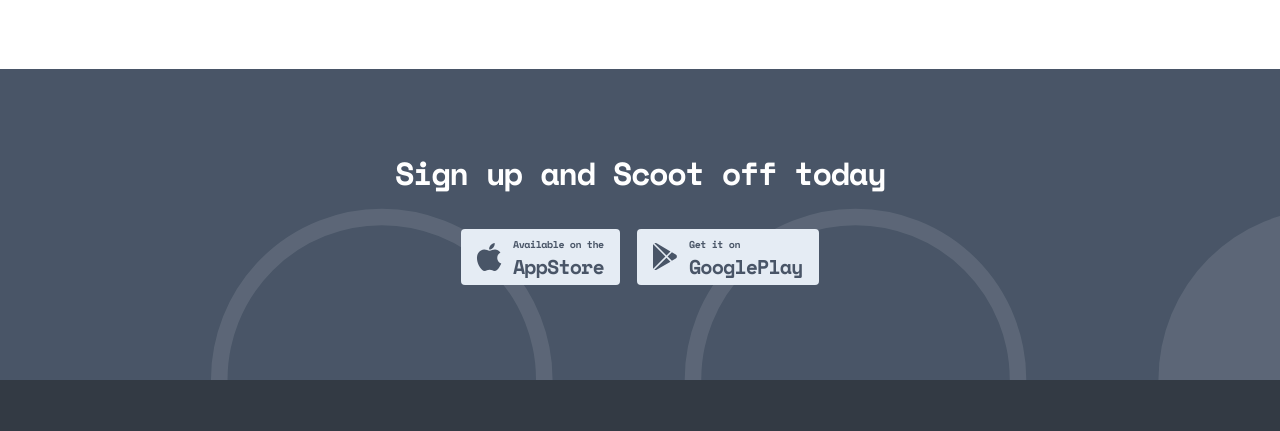
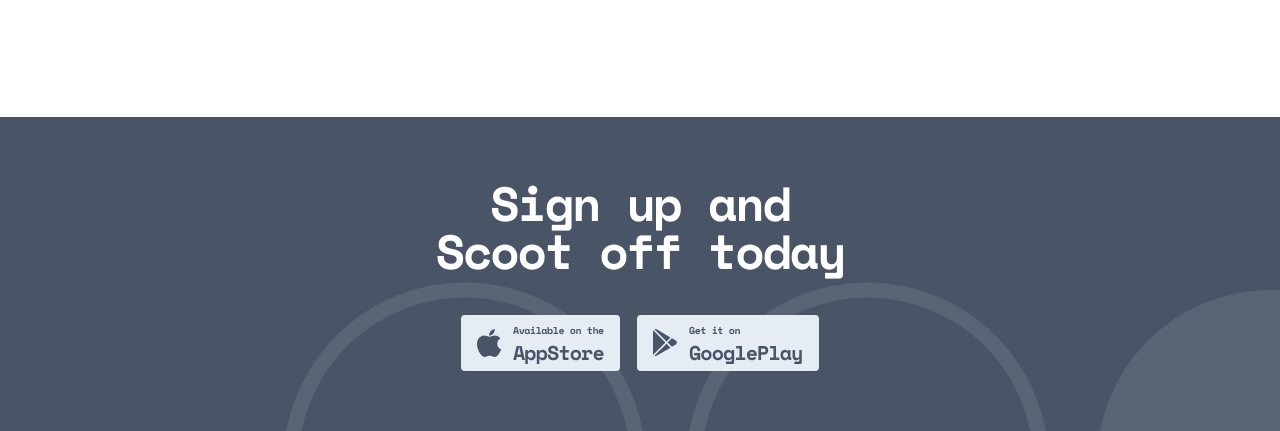
Before and after one commit to richieAiello/scoot-website, a website built with Parcel: page src/html/index.html in a window 1280 px wide. Shown: the part 3972-4403 px from the top of the page. Built offline with nearby package versions, Linux system fonts and the light colour scheme.

Commit message:
Styled section sign-up for tablets.

```diff
--- a/src/html/index.html
+++ b/src/html/index.html
@@ -72,7 +72,6 @@
        <h2 class="invisible">
          Find yourself a scooter.
        </h2>
-
        <div class="locate__context container ">
          <div class="locate__wrapper">
           <img src="../assets/icons/locate.svg" alt="" class="locate__icon">
@@ -211,7 +210,7 @@
           </a>
         </div>
        </div>
-       <img src="../assets/patterns/white-circles.svg" alt="" class="pattern pattern--sign-up">
+       <img src="../assets/patterns/semi-circles.svg" alt="" class="pattern pattern--sign-up">
     </section>
   </main>
   <footer class="footer">
--- a/src/styles/main.scss
+++ b/src/styles/main.scss
@@ -293,6 +293,14 @@ $black: #000000;
 
   &__text {
     color: $grey;
+  }
+
+  @media(min-width: 768px) {
+    &__heading {
+      font-size: 3rem;
+      line-height: 3rem;
+      letter-spacing: -2.14px;
+    }
   }
 }
 
@@ -600,11 +608,28 @@ $black: #000000;
   &__heading {
     color: $white;
     margin-bottom: 2.5rem;
+    max-width: 18ch;
+    margin-inline: auto;
   }
 
   &__wrapper {
     position: relative;
     z-index: 1;
+  }
+
+  @media(min-width: 768px) {
+    background-color: $navy;
+    text-align: center;
+    position: relative;
+    overflow: hidden;
+
+    &__context {
+      padding: 3.875rem 0;
+    }
+
+    &__heading {
+      max-width: 15ch;
+    }
   }
 }
 /**************************************
@@ -834,10 +859,14 @@ $black: #000000;
   }
 
   &--sign-up {
-    opacity: 10%;
-    height: 347px;
-    bottom: -173px;
-    right: -220px;
+    bottom: 0;
+    right: -171px;
+  }
+
+  @media(min-width: 768px) {
+    &--sign-up {
+      right: -163px;
+    }
   }
 }
 
```
Also changed, not shown: src/html/about.html (+1 -1 lines), src/html/careers.html (+1 -1 lines), src/html/locations.html (+1 -1 lines).
